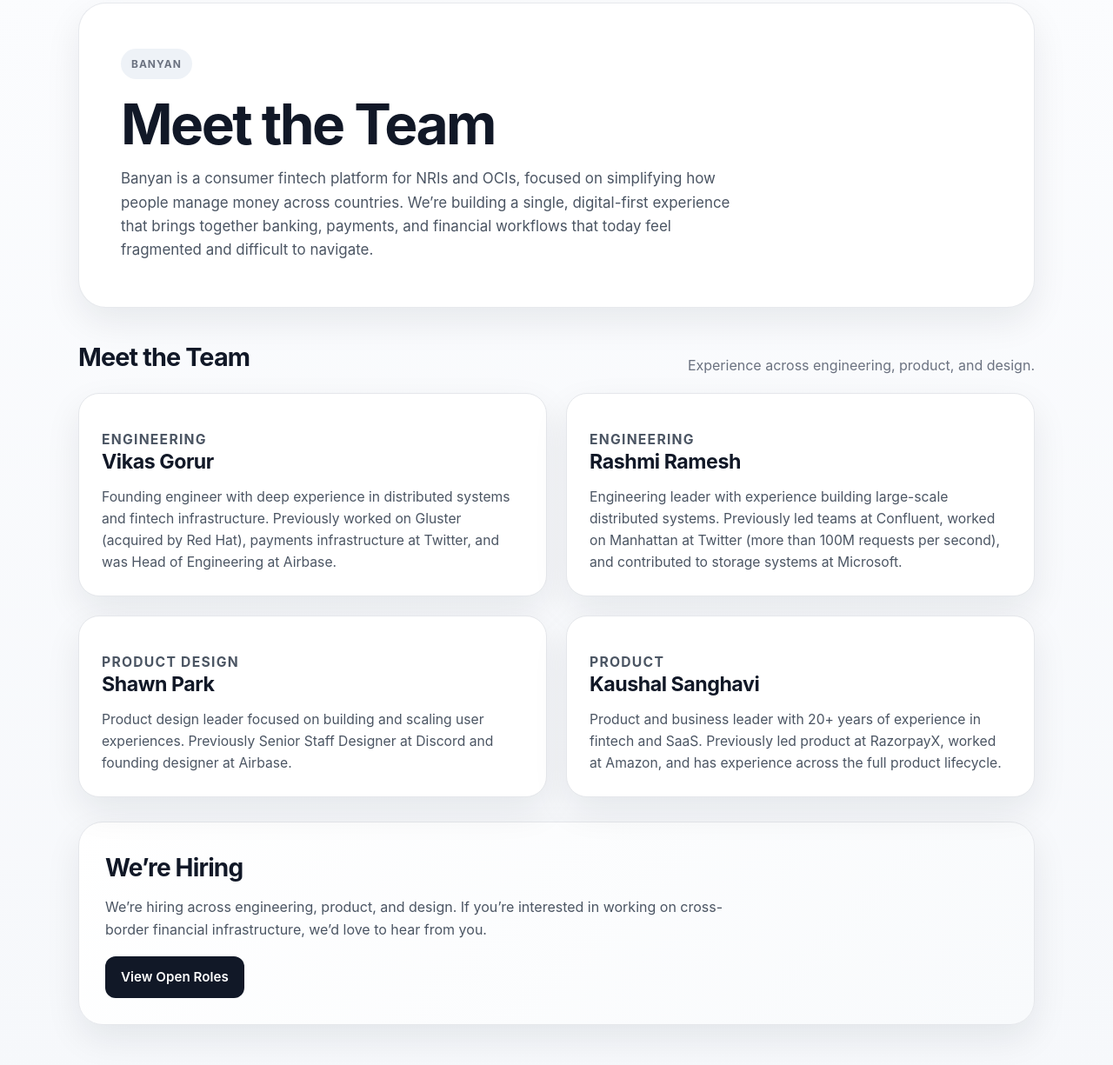
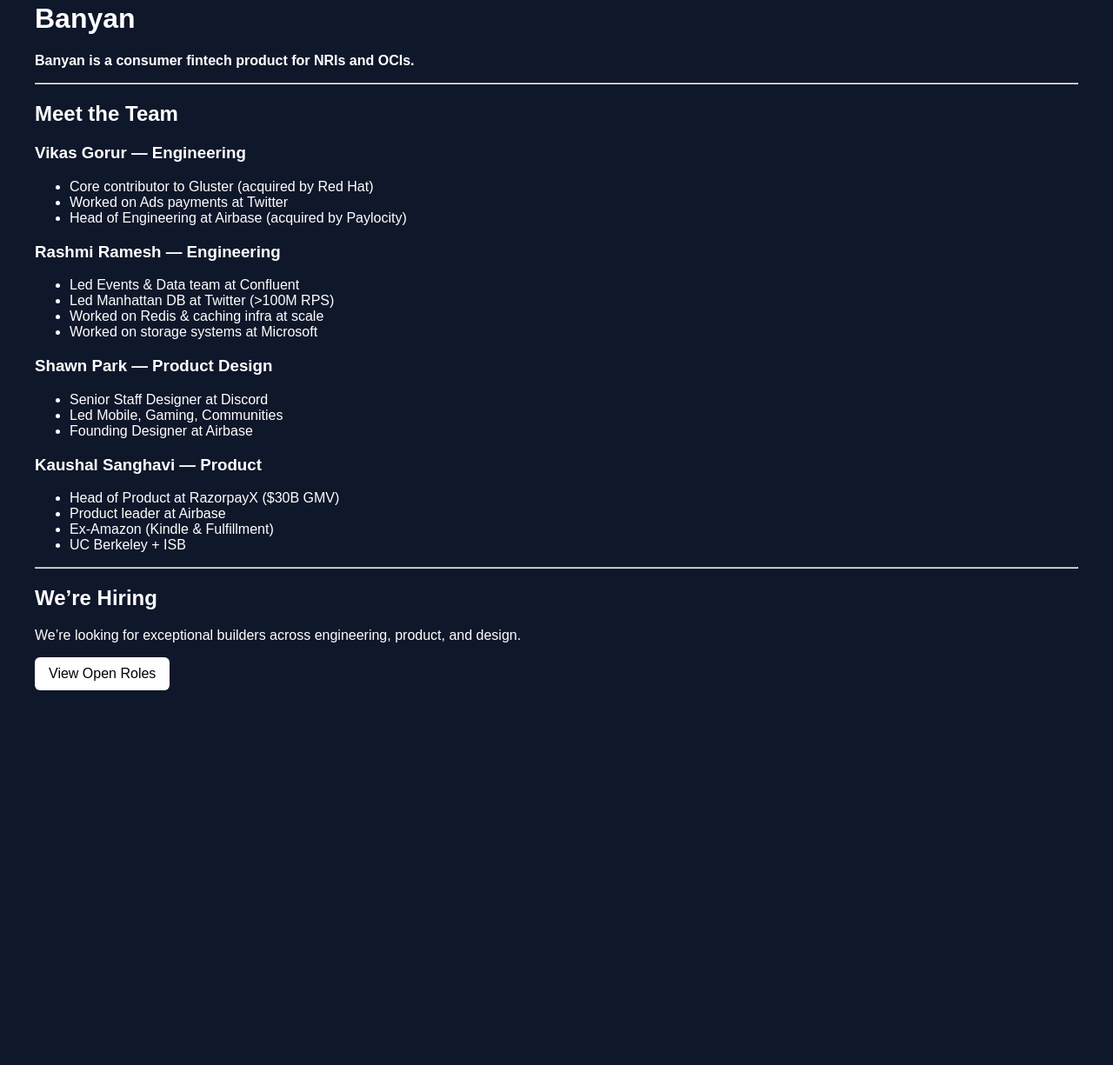
Before and after one commit to VincyVdev/banyan-team, a plain HTML site: page index.html in a window 1280 px wide. Shown: the part 37-1262 px from the top of the page at 87% size. After the commit the page ends 871 px from the top, so only its background shows below. Drawn offline with Linux system fonts and the light colour scheme.

Commit message:
Update index.html

```diff
--- a/index.html
+++ b/index.html
@@ -2,265 +2,62 @@
 <html lang="en">
 <head>
   <meta charset="UTF-8" />
-  <meta name="viewport" content="width=device-width, initial-scale=1.0" />
+  <meta name="viewport" content="width=device-width, initial-scale=1.0"/>
   <title>Banyan | Meet the Team</title>
-  <style>
-    :root {
-      --bg: #f6f8fb;
-      --surface: #ffffff;
-      --text: #111827;
-      --muted: #4b5563;
-      --soft: #6b7280;
-      --line: #e5e7eb;
-      --accent: #111827;
-      --accent-soft: #eef2f7;
-      --shadow: 0 16px 40px rgba(17, 24, 39, 0.08);
-      --radius: 24px;
-      --max: 1100px;
-    }
+</head>
 
-    * { box-sizing: border-box; }
+<body style="font-family: Arial; margin: 40px; background:#0f172a; color:white;">
 
-    body {
-      margin: 0;
-      font-family: Inter, ui-sans-serif, system-ui, -apple-system, BlinkMacSystemFont, "Segoe UI", sans-serif;
-      background: linear-gradient(180deg, #fbfcfe 0%, #f6f8fb 100%);
-      color: var(--text);
-      line-height: 1.6;
-    }
+  <h1>Banyan</h1>
 
-    .container {
-      width: min(var(--max), calc(100% - 32px));
-      margin: 0 auto;
-    }
+  <p><strong>Banyan is a consumer fintech product for NRIs and OCIs.</strong></p>
 
-    .page {
-      padding: 40px 0 72px;
-    }
+  <hr/>
 
-    .hero {
-      background: var(--surface);
-      border: 1px solid rgba(229, 231, 235, 0.9);
-      border-radius: 32px;
-      box-shadow: var(--shadow);
-      padding: 52px 48px;
-      margin-bottom: 34px;
-    }
+  <h2>Meet the Team</h2>
 
-    .eyebrow {
-      display: inline-flex;
-      align-items: center;
-      padding: 8px 12px;
-      border-radius: 999px;
-      background: var(--accent-soft);
-      color: var(--soft);
-      font-size: 12px;
-      font-weight: 700;
-      letter-spacing: 0.08em;
-      text-transform: uppercase;
-      margin-bottom: 18px;
-    }
+  <h3>Vikas Gorur — Engineering</h3>
+  <ul>
+    <li>Core contributor to Gluster (acquired by Red Hat)</li>
+    <li>Worked on Ads payments at Twitter</li>
+    <li>Head of Engineering at Airbase (acquired by Paylocity)</li>
+  </ul>
 
-    h1 {
-      margin: 0;
-      font-size: clamp(2.2rem, 5vw, 4rem);
-      line-height: 1.05;
-      letter-spacing: -0.04em;
-      max-width: 760px;
-    }
+  <h3>Rashmi Ramesh — Engineering</h3>
+  <ul>
+    <li>Led Events & Data team at Confluent</li>
+    <li>Led Manhattan DB at Twitter (>100M RPS)</li>
+    <li>Worked on Redis & caching infra at scale</li>
+    <li>Worked on storage systems at Microsoft</li>
+  </ul>
 
-    .hero p {
-      margin: 16px 0 0;
-      max-width: 720px;
-      font-size: 1.06rem;
-      color: var(--muted);
-    }
+  <h3>Shawn Park — Product Design</h3>
+  <ul>
+    <li>Senior Staff Designer at Discord</li>
+    <li>Led Mobile, Gaming, Communities</li>
+    <li>Founding Designer at Airbase</li>
+  </ul>
 
-    .section-head {
-      display: flex;
-      justify-content: space-between;
-      align-items: end;
-      gap: 16px;
-      margin: 0 0 18px;
-    }
+  <h3>Kaushal Sanghavi — Product</h3>
+  <ul>
+    <li>Head of Product at RazorpayX ($30B GMV)</li>
+    <li>Product leader at Airbase</li>
+    <li>Ex-Amazon (Kindle & Fulfillment)</li>
+    <li>UC Berkeley + ISB</li>
+  </ul>
 
-    .section-head h2 {
-      margin: 0;
-      font-size: 1.8rem;
-      letter-spacing: -0.03em;
-    }
+  <hr/>
 
-    .section-head p {
-      margin: 0;
-      color: var(--soft);
-      max-width: 520px;
-    }
+  <h2>We’re Hiring</h2>
 
-    .grid {
-      display: grid;
-      grid-template-columns: repeat(2, minmax(0, 1fr));
-      gap: 22px;
-    }
+  <p>
+    We’re looking for exceptional builders across engineering, product, and design.
+  </p>
 
-    .card {
-      background: var(--surface);
-      border: 1px solid var(--line);
-      border-radius: var(--radius);
-      padding: 26px;
-      box-shadow: var(--shadow);
-    }
+  <a href="https://jobs.ashbyhq.com/stealth-startup" target="_blank"
+     style="display:inline-block; padding:10px 16px; background:white; color:black; text-decoration:none; border-radius:6px;">
+    View Open Roles
+  </a>
 
-    .role {
-      margin: 0 0 6px;
-      font-size: 0.78rem;
-      font-weight: 700;
-      letter-spacing: 0.08em;
-      text-transform: uppercase;
-      color: var(--soft);
-    }
-
-    .card h3 {
-      margin: 0;
-      font-size: 1.45rem;
-      letter-spacing: -0.02em;
-      line-height: 1.15;
-    }
-
-    .card p {
-      margin: 14px 0 0;
-      color: var(--muted);
-      font-size: 0.98rem;
-    }
-
-    .hiring {
-      margin-top: 28px;
-      background: linear-gradient(135deg, #ffffff 0%, #f8fafc 100%);
-      border: 1px solid var(--line);
-      border-radius: 28px;
-      box-shadow: var(--shadow);
-      padding: 30px;
-    }
-
-    .hiring h2 {
-      margin: 0 0 10px;
-      font-size: 1.75rem;
-      letter-spacing: -0.03em;
-    }
-
-    .hiring p {
-      margin: 0;
-      color: var(--muted);
-      max-width: 720px;
-    }
-
-    .button {
-      display: inline-block;
-      margin-top: 18px;
-      padding: 12px 18px;
-      border-radius: 12px;
-      background: var(--accent);
-      color: #ffffff;
-      text-decoration: none;
-      font-size: 0.95rem;
-      font-weight: 600;
-    }
-
-    @media (max-width: 860px) {
-      .grid {
-        grid-template-columns: 1fr;
-      }
-
-      .section-head {
-        display: block;
-      }
-
-      .section-head p {
-        margin-top: 8px;
-      }
-    }
-
-    @media (max-width: 640px) {
-      .page {
-        padding-top: 20px;
-      }
-
-      .hero {
-        padding: 32px 24px;
-        border-radius: 24px;
-      }
-
-      .card,
-      .hiring {
-        padding: 22px;
-        border-radius: 20px;
-      }
-
-      .container {
-        width: min(var(--max), calc(100% - 20px));
-      }
-    }
-  </style>
-</head>
-<body>
-  <div class="page">
-    <div class="container">
-      <section class="hero">
-        <div class="eyebrow">Banyan</div>
-        <h1>Meet the Team</h1>
-        <p>
-          Banyan is a consumer fintech platform for NRIs and OCIs, focused on simplifying how people manage money across countries. We’re building a single, digital-first experience that brings together banking, payments, and financial workflows that today feel fragmented and difficult to navigate.
-        </p>
-      </section>
-
-      <section>
-        <div class="section-head">
-          <h2>Meet the Team</h2>
-          <p>Experience across engineering, product, and design.</p>
-        </div>
-
-        <div class="grid">
-          <article class="card">
-            <p class="role">Engineering</p>
-            <h3>Vikas Gorur</h3>
-            <p>
-              Founding engineer with deep experience in distributed systems and fintech infrastructure. Previously worked on Gluster (acquired by Red Hat), payments infrastructure at Twitter, and was Head of Engineering at Airbase.
-            </p>
-          </article>
-
-          <article class="card">
-            <p class="role">Engineering</p>
-            <h3>Rashmi Ramesh</h3>
-            <p>
-              Engineering leader with experience building large-scale distributed systems. Previously led teams at Confluent, worked on Manhattan at Twitter (more than 100M requests per second), and contributed to storage systems at Microsoft.
-            </p>
-          </article>
-
-          <article class="card">
-            <p class="role">Product Design</p>
-            <h3>Shawn Park</h3>
-            <p>
-              Product design leader focused on building and scaling user experiences. Previously Senior Staff Designer at Discord and founding designer at Airbase.
-            </p>
-          </article>
-
-          <article class="card">
-            <p class="role">Product</p>
-            <h3>Kaushal Sanghavi</h3>
-            <p>
-              Product and business leader with 20+ years of experience in fintech and SaaS. Previously led product at RazorpayX, worked at Amazon, and has experience across the full product lifecycle.
-            </p>
-          </article>
-        </div>
-      </section>
-
-      <section class="hiring">
-        <h2>We’re Hiring</h2>
-        <p>
-          We’re hiring across engineering, product, and design. If you’re interested in working on cross-border financial infrastructure, we’d love to hear from you.
-        </p>
-        <a href="https://jobs.ashbyhq.com/stealth-startup" target="_blank" rel="noopener noreferrer" class="button">View Open Roles</a>
-      </section>
-    </div>
-  </div>
 </body>
 </html>
```
